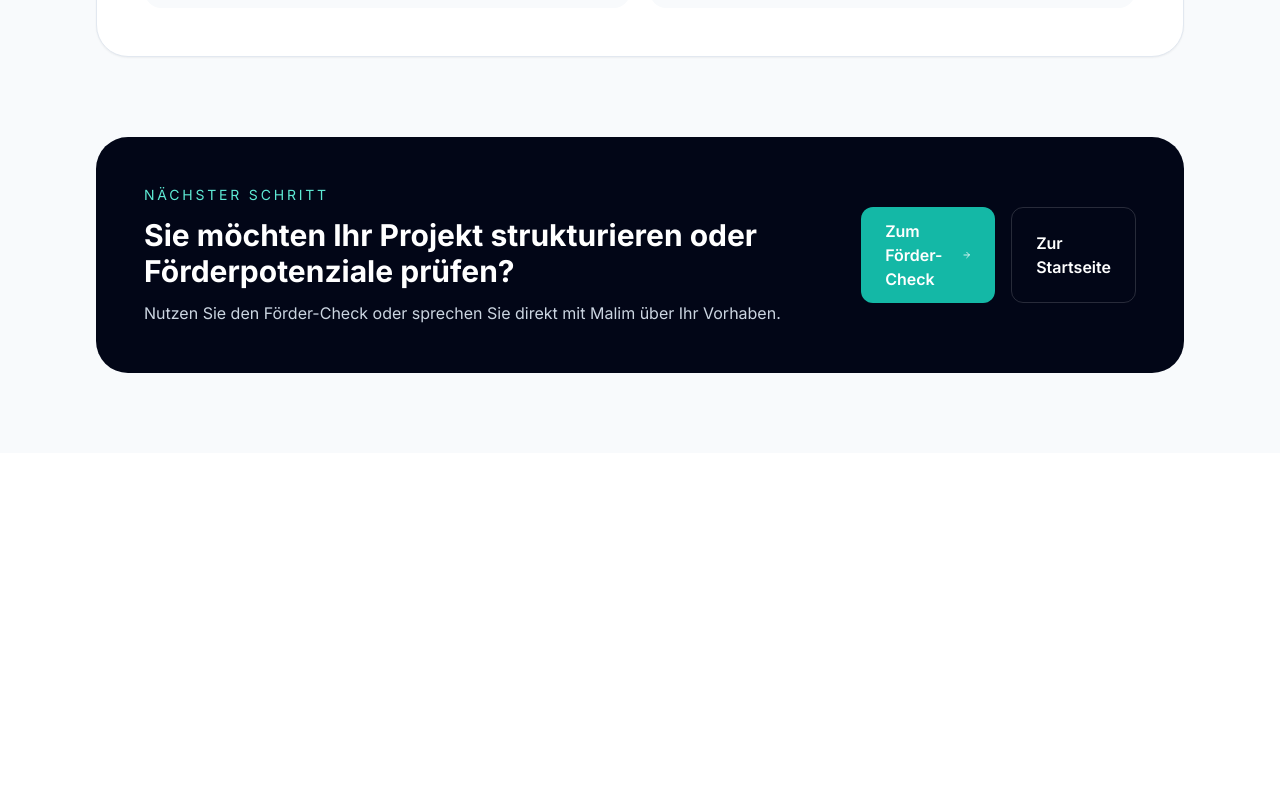
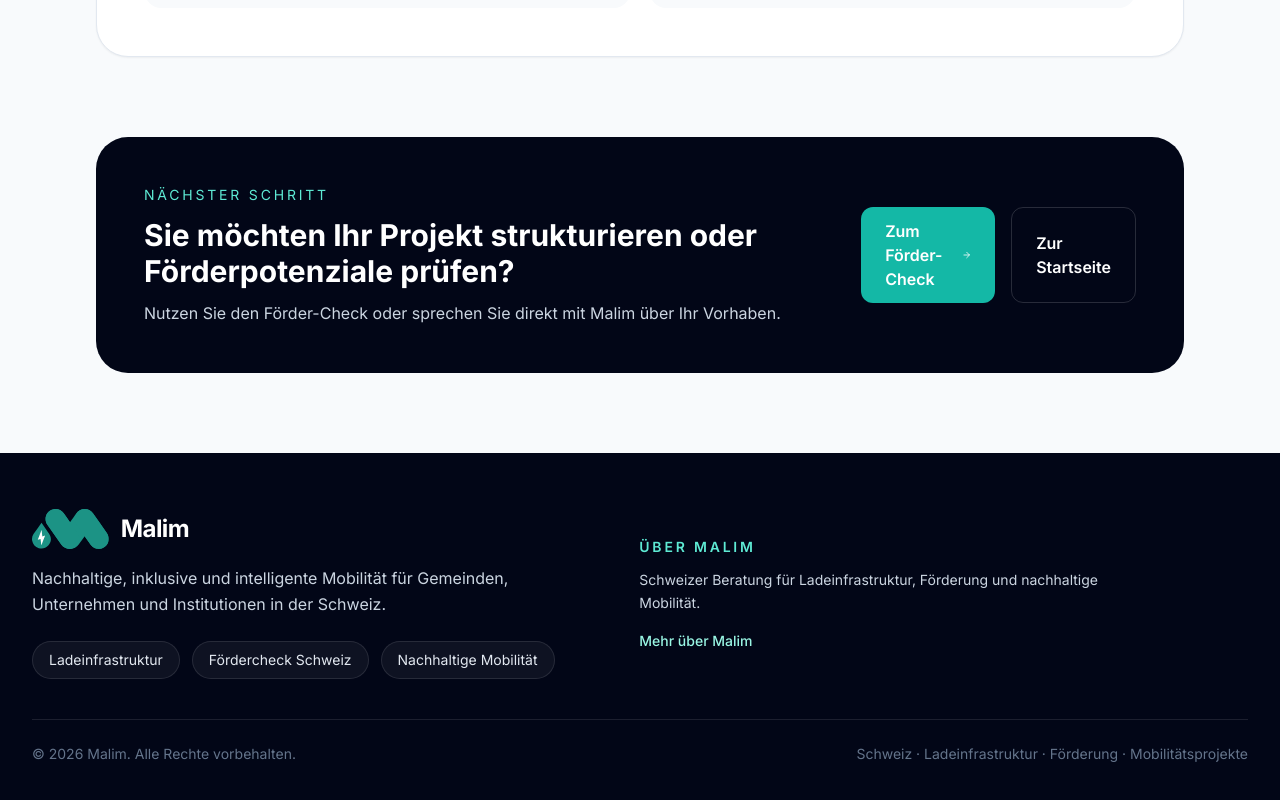
Before and after one commit to AIB612/Mailm-website, a React (Vite) app in the folder project/: page /ueber-malim in a window 1280 px wide. Shown: the part 1564-2364 px from the top of the page. Before the commit the page ends 2017 px from the top, so only its background shows below. Built offline with nearby package versions, Linux system fonts and the light colour scheme.

Commit message:
style: unify footer across malim pages

```diff
--- a/project/src/pages/AboutMalimPage.tsx
+++ b/project/src/pages/AboutMalimPage.tsx
@@ -145,6 +145,44 @@ export default function AboutMalimPage() {
           </div>
         </section>
       </main>
+      <footer className="bg-slate-950 text-slate-400 py-14">
+        <div className="max-w-7xl mx-auto px-4 sm:px-6 lg:px-8">
+          <div className="grid lg:grid-cols-[1fr_1.2fr] gap-10 lg:gap-14 pb-10 border-b border-white/10">
+            <div>
+              <div className="flex items-center space-x-3 mb-4">
+                <img src="/malim.svg" alt="Malim" className="h-10 w-auto" />
+                <span className="text-white font-bold text-2xl tracking-tight">Malim</span>
+              </div>
+              <p className="text-base text-slate-300 leading-relaxed max-w-xl mb-6">
+                Nachhaltige, inklusive und intelligente Mobilität für Gemeinden, Unternehmen und Institutionen in der Schweiz.
+              </p>
+              <div className="flex flex-wrap gap-3">
+                <span className="rounded-full border border-white/10 bg-white/5 px-4 py-2 text-sm text-slate-200">Ladeinfrastruktur</span>
+                <span className="rounded-full border border-white/10 bg-white/5 px-4 py-2 text-sm text-slate-200">Fördercheck Schweiz</span>
+                <span className="rounded-full border border-white/10 bg-white/5 px-4 py-2 text-sm text-slate-200">Nachhaltige Mobilität</span>
+              </div>
+            </div>
+
+            <div className="lg:pl-6 lg:flex lg:flex-col lg:justify-center">
+              <p className="text-sm font-semibold uppercase tracking-[0.2em] text-teal-300 mb-3">Über Malim</p>
+              <p className="text-sm leading-relaxed text-slate-300 max-w-lg mb-4">
+                Schweizer Beratung für Ladeinfrastruktur, Förderung und nachhaltige Mobilität.
+              </p>
+              <Link
+                to="/ueber-malim"
+                className="inline-flex items-center text-sm font-medium text-teal-200 hover:text-white transition-colors"
+              >
+                Mehr über Malim
+              </Link>
+            </div>
+          </div>
+
+          <div className="pt-6 flex flex-col md:flex-row gap-4 justify-between items-start md:items-center text-sm text-slate-500">
+            <p>© 2026 Malim. Alle Rechte vorbehalten.</p>
+            <p>Schweiz · Ladeinfrastruktur · Förderung · Mobilitätsprojekte</p>
+          </div>
+        </div>
+      </footer>
     </div>
   );
 }
--- a/project/src/pages/FoerderungPage.tsx
+++ b/project/src/pages/FoerderungPage.tsx
@@ -277,13 +277,44 @@ export default function FoerderungPage() {
         </div>
       </main>
 
-      <footer className={`border-t py-6 transition-colors duration-300 ${
-        isDark ? 'bg-slate-950 border-slate-800' : 'bg-white border-slate-200'
+      <footer className={`bg-slate-950 text-slate-400 py-14 transition-colors duration-300 ${
+        isDark ? 'border-t border-slate-800' : 'border-t border-slate-200'
       }`}>
-        <div className={`max-w-7xl mx-auto px-4 sm:px-6 lg:px-8 text-center text-sm ${
-          isDark ? 'text-slate-500' : 'text-slate-400'
-        }`}>
-          &copy; 2026 Malim. Alle Rechte vorbehalten.
+        <div className="max-w-7xl mx-auto px-4 sm:px-6 lg:px-8">
+          <div className="grid lg:grid-cols-[1fr_1.2fr] gap-10 lg:gap-14 pb-10 border-b border-white/10">
+            <div>
+              <div className="flex items-center space-x-3 mb-4">
+                <img src="/malim.svg" alt="Malim" className="h-10 w-auto" />
+                <span className="text-white font-bold text-2xl tracking-tight">Malim</span>
+              </div>
+              <p className="text-base text-slate-300 leading-relaxed max-w-xl mb-6">
+                Nachhaltige, inklusive und intelligente Mobilität für Gemeinden, Unternehmen und Institutionen in der Schweiz.
+              </p>
+              <div className="flex flex-wrap gap-3">
+                <span className="rounded-full border border-white/10 bg-white/5 px-4 py-2 text-sm text-slate-200">Ladeinfrastruktur</span>
+                <span className="rounded-full border border-white/10 bg-white/5 px-4 py-2 text-sm text-slate-200">Fördercheck Schweiz</span>
+                <span className="rounded-full border border-white/10 bg-white/5 px-4 py-2 text-sm text-slate-200">Nachhaltige Mobilität</span>
+              </div>
+            </div>
+
+            <div className="lg:pl-6 lg:flex lg:flex-col lg:justify-center">
+              <p className="text-sm font-semibold uppercase tracking-[0.2em] text-teal-300 mb-3">Über Malim</p>
+              <p className="text-sm leading-relaxed text-slate-300 max-w-lg mb-4">
+                Schweizer Beratung für Ladeinfrastruktur, Förderung und nachhaltige Mobilität.
+              </p>
+              <Link
+                to="/ueber-malim"
+                className="inline-flex items-center text-sm font-medium text-teal-200 hover:text-white transition-colors"
+              >
+                Mehr über Malim
+              </Link>
+            </div>
+          </div>
+
+          <div className="pt-6 flex flex-col md:flex-row gap-4 justify-between items-start md:items-center text-sm text-slate-500">
+            <p>© 2026 Malim. Alle Rechte vorbehalten.</p>
+            <p>Schweiz · Ladeinfrastruktur · Förderung · Mobilitätsprojekte</p>
+          </div>
         </div>
       </footer>
     </div>
```
